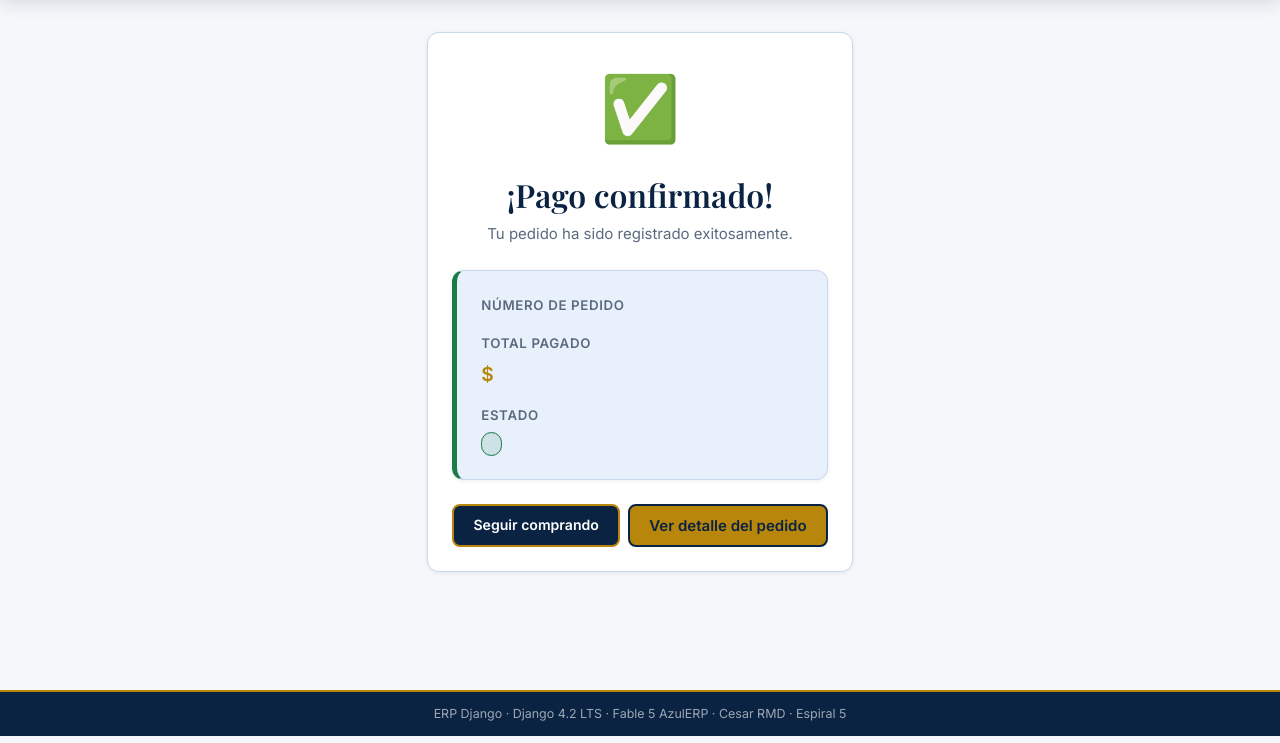
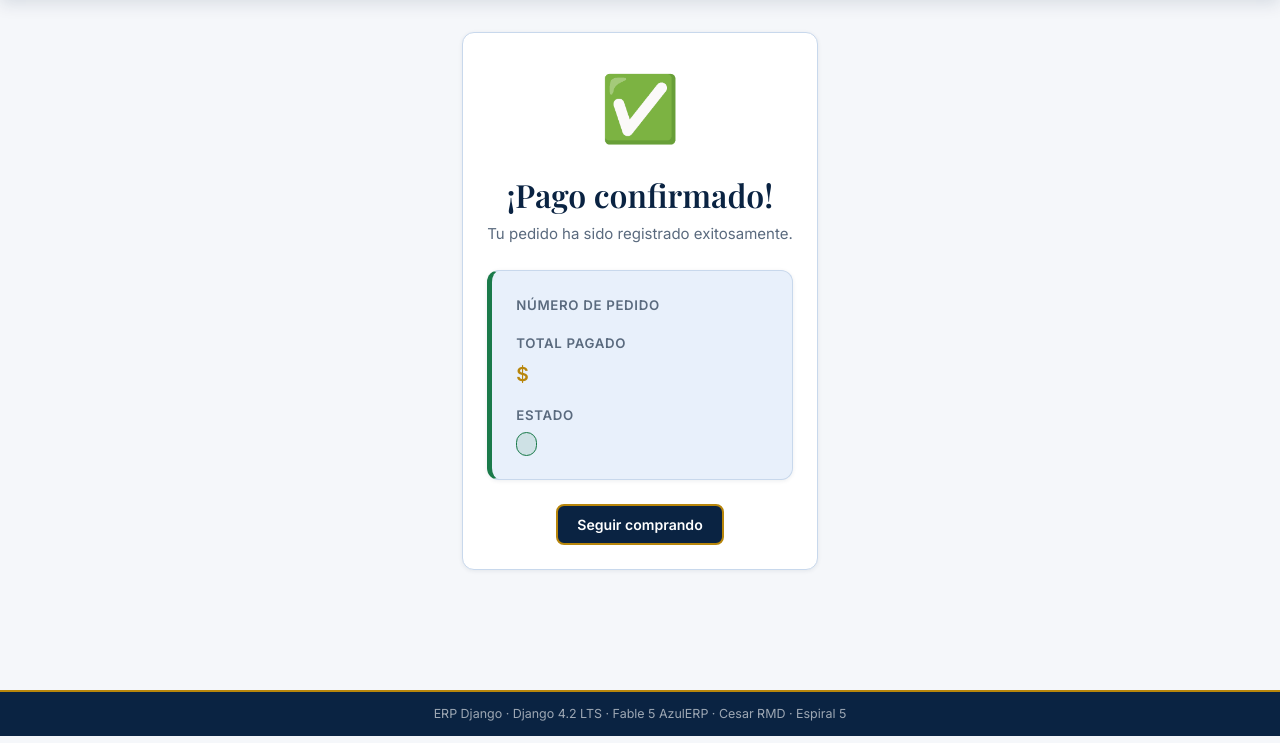
Before and after one commit to csbalbuenac2528-hash/cesarBalbuena, a Django app: template catalogo/templates/catalogo/pago_exitoso.html in a window 1280 px wide. Shown: the part 57-800 px from the top of the page. Run offline with Django 4.2, Linux system fonts and the light colour scheme; the template is opened without the code that fills it, so the values that code supplies are empty; a user stored in the database is signed in.

Commit message:
Sprint 4 W15 CIERRE [M5]: Webhook, stock F() y arreglos en vistas

```diff
--- a/catalogo/templates/catalogo/pago_exitoso.html
+++ b/catalogo/templates/catalogo/pago_exitoso.html
@@ -2,31 +2,25 @@
 {% block title %}¡Pago exitoso!{% endblock %}
 
 {% block content %}
-<div style="display:flex;justify-content:center;align-items:center;
-            min-height:60vh;">
+<div style="display:flex;justify-content:center;align-items:center;min-height:60vh;">
     <div class="erp-card" style="max-width:520px;text-align:center;">
         <div style="font-size:4rem;margin-bottom:1rem;">✅</div>
-        <h2 style="font-family:'Playfair Display',serif;
-                   color:var(--clr-navy);margin:0 0 .5rem;">
+        <h2 style="font-family:'Playfair Display',serif;color:var(--clr-navy);margin:0 0 .5rem;">
             ¡Pago confirmado!
         </h2>
         <p style="color:var(--clr-muted);margin-bottom:1.5rem;">
             Tu pedido ha sido registrado exitosamente.
         </p>
 
-        <div class="erp-card" style="background:var(--clr-ice);
-                                     border-left:5px solid var(--clr-ok);
-                                     text-align:left;margin-bottom:1.5rem;">
+        <div class="erp-card" style="background:var(--clr-ice);border-left:5px solid var(--clr-ok);text-align:left;margin-bottom:1.5rem;">
             <dl style="margin:0;">
                 <dt class="erp-label">Número de pedido</dt>
-                <dd style="font-size:1.2rem;font-weight:700;
-                           color:var(--clr-navy);margin:.2rem 0 1rem;">
+                <dd style="font-size:1.2rem;font-weight:700;color:var(--clr-navy);margin:.2rem 0 1rem;">
                     {{ pedido.numero_pedido }}
                 </dd>
 
                 <dt class="erp-label">Total pagado</dt>
-                <dd style="font-size:1.2rem;font-weight:700;
-                           color:var(--clr-gold);margin:.2rem 0 1rem;">
+                <dd style="font-size:1.2rem;font-weight:700;color:var(--clr-gold);margin:.2rem 0 1rem;">
                     ${{ pedido.total_pagado }}
                 </dd>
 
@@ -43,12 +37,7 @@
             <a href="{% url 'catalogo:catalogo' %}" class="btn-erp-primary">
                 Seguir comprando
             </a>
-            {% if user.is_authenticated %}
-            <a href="{% url 'ventas:detalle' pedido.pk %}"
-               class="btn-erp-gold">
-                Ver detalle del pedido
-            </a>
-            {% endif %}
+            <!-- Aquí ya no ponemos el botón de "Ver detalle" para evitar el error 404 -->
         </div>
     </div>
 </div>
```
